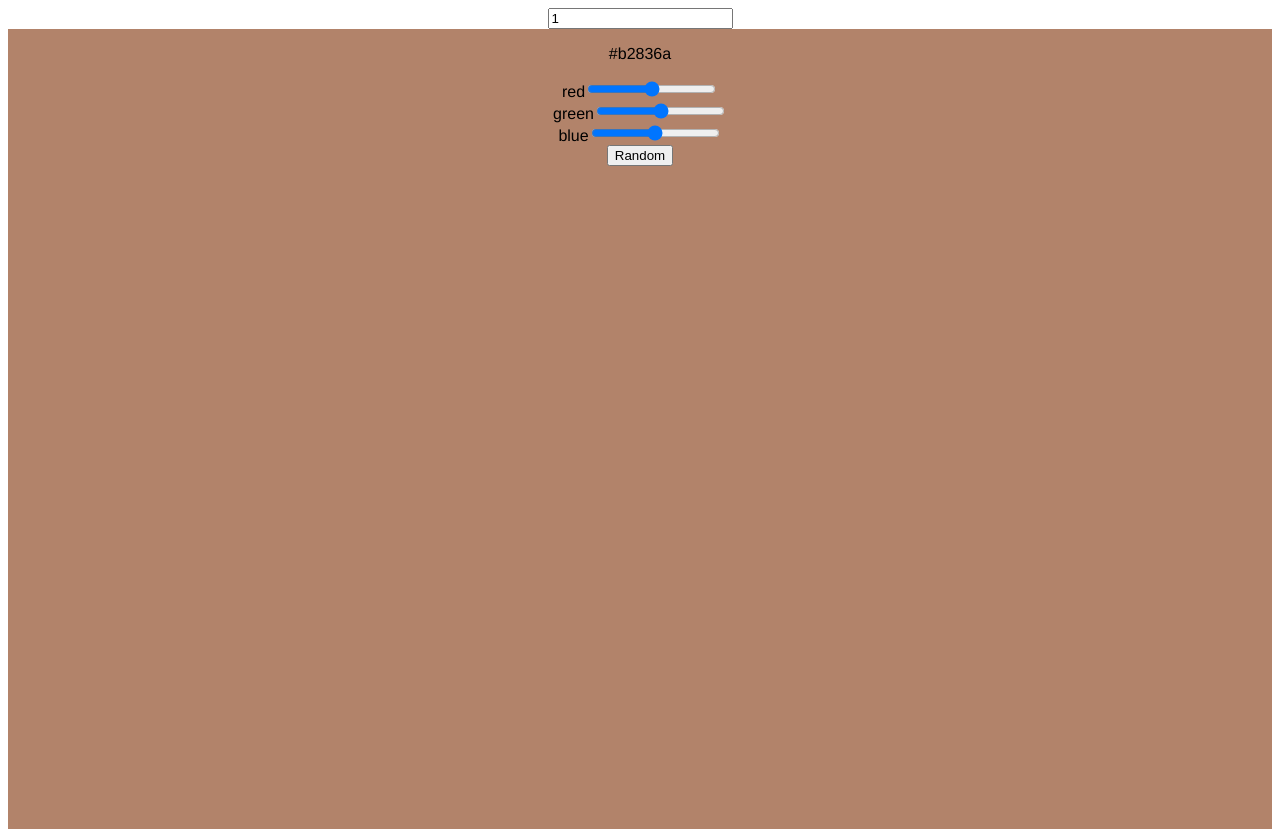
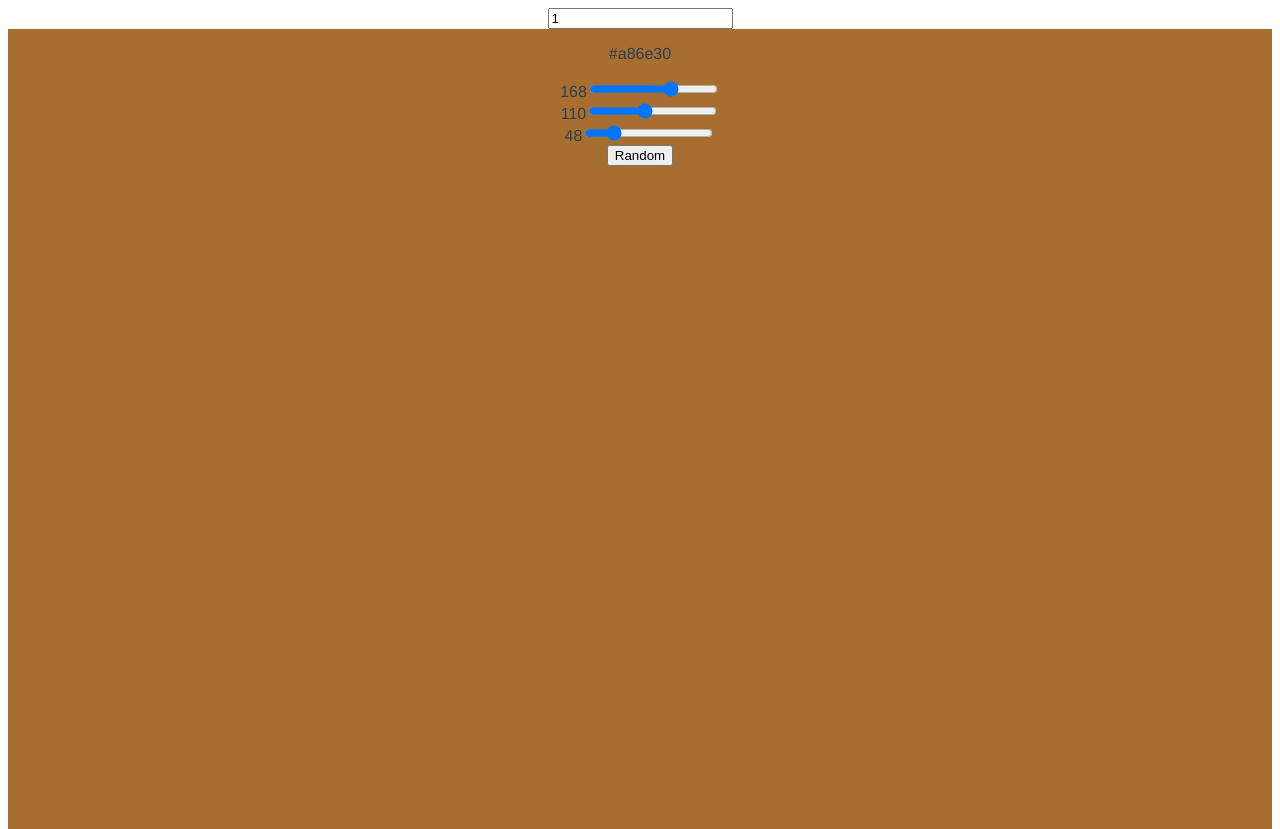
Before and after one commit to jthomas1/vue-schemer, a Vue app: page / in a window 1280 px wide. Built offline with nearby package versions, Linux system fonts and the light colour scheme.

Commit message:
Introduce Vuex

```diff
--- a/package.json
+++ b/package.json
@@ -8,7 +8,8 @@
     "lint": "vue-cli-service lint"
   },
   "dependencies": {
-    "vue": "^2.5.17"
+    "vue": "^2.5.17",
+    "vuex": "^3.0.1"
   },
   "devDependencies": {
     "@vue/cli-plugin-babel": "^3.0.0-rc.11",
--- a/src/App.vue
+++ b/src/App.vue
@@ -1,30 +1,29 @@
 <template>
 <div id="app">
-  <input type="number" v-model="colourCount" />
+  <ColourCounter />
   <div class="colour-container">
-    <Colour v-for="(n, index) in componentCount" :key="index"/>
+    <ColourBar
+        v-for="(colour, index) in this.$store.getters.getColours"
+        :key="index"
+        :colour="colour"
+    />
   </div>
   </div>
 </template>
 
 <script>
-import Colour from './components/Colour.vue'
+import ColourBar from './components/ColourBar.vue';
+import ColourCounter from './components/ColourCounter';
 
 export default {
-  name: 'app',
-  components: {
-    Colour
-  },
-  data() {
-    return {
-      colourCount: 1
+    name: 'app',
+    components: {
+        ColourBar,
+        ColourCounter
+    },
+    mounted() {
+        this.$store.commit('addColour');
     }
-  },
-  computed: {
-    componentCount() {
-      return this.colourCount;
-    }
-  }
 }
 </script>
 
--- a/src/components/Colour.vue
+++ /dev/null
@@ -1,87 +0,0 @@
-<template lang="html">
-
-<div class="colour"
-     v-bind:style="{ 'background-color': rgbHex, color: textColour }">
-  <p>{{ rgbHex }}</p>
-  <Slider
-    :colour="'red'"
-    @sliderUpdated="setColour('red', $event)">
-  </Slider>
-  <Slider
-    :colour="'green'"
-    @sliderUpdated="setColour('green', $event)">
-  </Slider>
-  <Slider
-    :colour="'blue'"
-    @sliderUpdated="setColour('blue', $event)">
-  </Slider>
-  <button v-on:click="generateColour()">Random</button>
-</div>
-
-</template>
-
-<script lang="js">
-import Slider from './Slider.vue';
-
-export default  {
-    name: 'colour',
-    props: [],
-    components: {
-        Slider
-    },
-    mounted() {
-        this.generateColour();
-    },
-    data() {
-        return {
-            red: 0,
-            green: 0,
-            blue: 0
-        }
-    },
-    methods: {
-        setColour(which, value) {
-            this[which] = parseInt(value);
-        },
-        random(min, max) {
-            return Math.floor(Math.random() * (max - min)) + min;
-        },
-        generateColour() {
-            this.red = this.random(0,255);
-            this.green = this.random(0,255);
-            this.blue = this.random(0,255);
-        },
-        dec2Hex(dec) {
-            let hex = dec.toString(16);
-            return hex.length === 1 ? '0' + hex : hex;
-        },
-        /*
-         * brightness  = sqrt( .299*R2 + .587*G2 + .114*B2 );
-         * from here: alienryderflex.com/hsp.html
-         */
-        brightness(red, green, blue) {
-            return Math.round(
-                Math.sqrt(
-                    Math.pow(red, 2) * 0.299 +
-                        Math.pow(green, 2) * 0.587 +
-                        Math.pow(blue, 2) * 0.114
-                )
-            );
-        }
-    },
-    computed: {
-        rgbHex() {
-            return `#${this.dec2Hex(this.red)}${this.dec2Hex(this.green)}${this.dec2Hex(this.blue)}`
-        },
-        textColour() {
-            return this.brightness(this.red, this.green, this.blue) > 125 ? 'black' : 'white'
-        }
-    }
-}
-</script>
-
-<style>
-  .colour {
-     flex: 1;
-  }
-</style>
--- /dev/null
+++ b/src/components/ColourBar.vue
@@ -0,0 +1,69 @@
+<template lang="html">
+
+<div class="colour"
+     v-bind:style="{ 'background-color': rgbHex, 'colour': textColour }">
+  <p>{{ rgbHex }}</p>
+  <ColourSlider
+    :colour="red"
+    @sliderUpdated="setColourValue({ red: $event })">
+  </ColourSlider>
+  <ColourSlider
+    :colour="green"
+    @sliderUpdated="setColourValue({ green: $event })">
+  </ColourSlider>
+  <ColourSlider
+    :colour="blue"
+    @sliderUpdated="setColourValue({ blue: $event })">
+  </ColourSlider>
+  <button @click="randomise">Random</button>
+</div>
+
+</template>
+
+<script lang="js">
+import ColourSlider from './ColourSlider.vue';
+import { rgbHex, textColour } from '../services/colour.service';
+
+export default  {
+    name: 'ColourBar',
+    props: ['colour'],
+    components: {
+        ColourSlider
+    },
+    computed: {
+        rgbHex() {
+            return rgbHex(this.red, this.green, this.blue);
+        },
+        textColour() {
+            return textColour(this.red, this.green, this.blue)
+        },
+        red() {
+            return parseInt(this.colour.rgb.red);
+        },
+        green() {
+            return parseInt(this.colour.rgb.green);
+        },
+        blue() {
+            return parseInt(this.colour.rgb.blue);
+        }
+    },
+    methods: {
+        setColourValue(updatedValue) {
+            this.$store.commit({
+                type: 'updateColour',
+                id: this.colour.id,
+                updatedValue
+            });
+        },
+        randomise() {
+            this.$store.commit('randomiseColour', this.colour.id);
+        }
+    }
+}
+</script>
+
+<style>
+  .colour {
+     flex: 1;
+  }
+</style>
--- /dev/null
+++ b/src/components/ColourCounter.vue
@@ -0,0 +1,33 @@
+<template>
+    <input
+        type="number"
+        :value="colourCount"
+        @change="updateCount"
+    />
+</template>
+
+<script>
+    export default {
+        name: "ColourCounter",
+        computed: {
+            colourCount() {
+                return this.$store.getters.getColourCount;
+            }
+        },
+        methods: {
+            updateCount(event) {
+                console.log(event.target.value);
+                if (event.target.value > this.colourCount) {
+                    this.$store.commit('addColour');
+                } else {
+                    this.$store.commit('removeColour')
+                }
+            }
+        }
+    }
+
+</script>
+
+<style scoped>
+
+</style>
--- a/src/main.js
+++ b/src/main.js
@@ -1,8 +1,10 @@
 import Vue from 'vue'
 import App from './App.vue'
+import store from './store'
 
 Vue.config.productionTip = false
 
 new Vue({
-  render: h => h(App)
+    store,
+    render: h => h(App)
 }).$mount('#app')
--- /dev/null
+++ b/src/services/colour.service.js
@@ -0,0 +1,44 @@
+function generateRgb() {
+    return {
+        red: random(0, 255),
+        green: random(0, 255),
+        blue: random(0, 255)
+    }
+}
+
+function rgbHex(red, green, blue) {
+    return `#${dec2Hex(red)}${dec2Hex(green)}${dec2Hex(blue)}`;
+}
+
+function textColour(red, green, blue) {
+    return brightness(red, green, blue) > 125 ? 'black' : 'white';
+}
+
+function random(min, max) {
+    return Math.floor(Math.random() * (max - min)) + min;
+}
+
+function dec2Hex(dec) {
+    let hex = dec.toString(16);
+    return hex.length === 1 ? '0' + hex : hex;
+}
+
+/*
+ * brightness  = sqrt( .299*R2 + .587*G2 + .114*B2 );
+ * from here: alienryderflex.com/hsp.html
+ */
+function brightness(red, green, blue) {
+    return Math.round(
+        Math.sqrt(
+            Math.pow(red, 2) * 0.299 +
+            Math.pow(green, 2) * 0.587 +
+            Math.pow(blue, 2) * 0.114
+        )
+    );
+}
+
+export {
+    generateRgb,
+    rgbHex,
+    textColour
+}
--- /dev/null
+++ b/src/store.js
@@ -0,0 +1,41 @@
+import Vue from 'vue'
+import Vuex from 'vuex'
+import  { generateRgb } from './services/colour.service.js';
+
+Vue.use(Vuex);
+
+export default new Vuex.Store({
+    state: {
+        colours: []
+    },
+    getters: {
+        getColourCount(state) {
+            return state.colours.length;
+        },
+        getColours(state) {
+            return state.colours;
+        }
+    },
+    mutations: {
+        addColour(state) {
+            state.colours.push({
+                id: state.colours.length + 1,
+                rgb: generateRgb()
+            })
+        },
+        removeColour(state) {
+            state.colours.pop();
+        },
+        randomiseColour(state, id) {
+            const colour = state.colours.find(c => c.id === id);
+            colour.rgb = generateRgb();
+        },
+        updateColour(state, params) {
+            const colour = state.colours.find(c => c.id === params.id);
+            Object.assign(colour.rgb, params.updatedValue);
+        }
+    },
+    actions: {
+
+    }
+})
```
Also changed, not shown: .eslintrc.js, src/components/ColourSlider.vue (renamed from src/components/Slider.vue), 1 other file (tests, documents, lock files or other folders).
